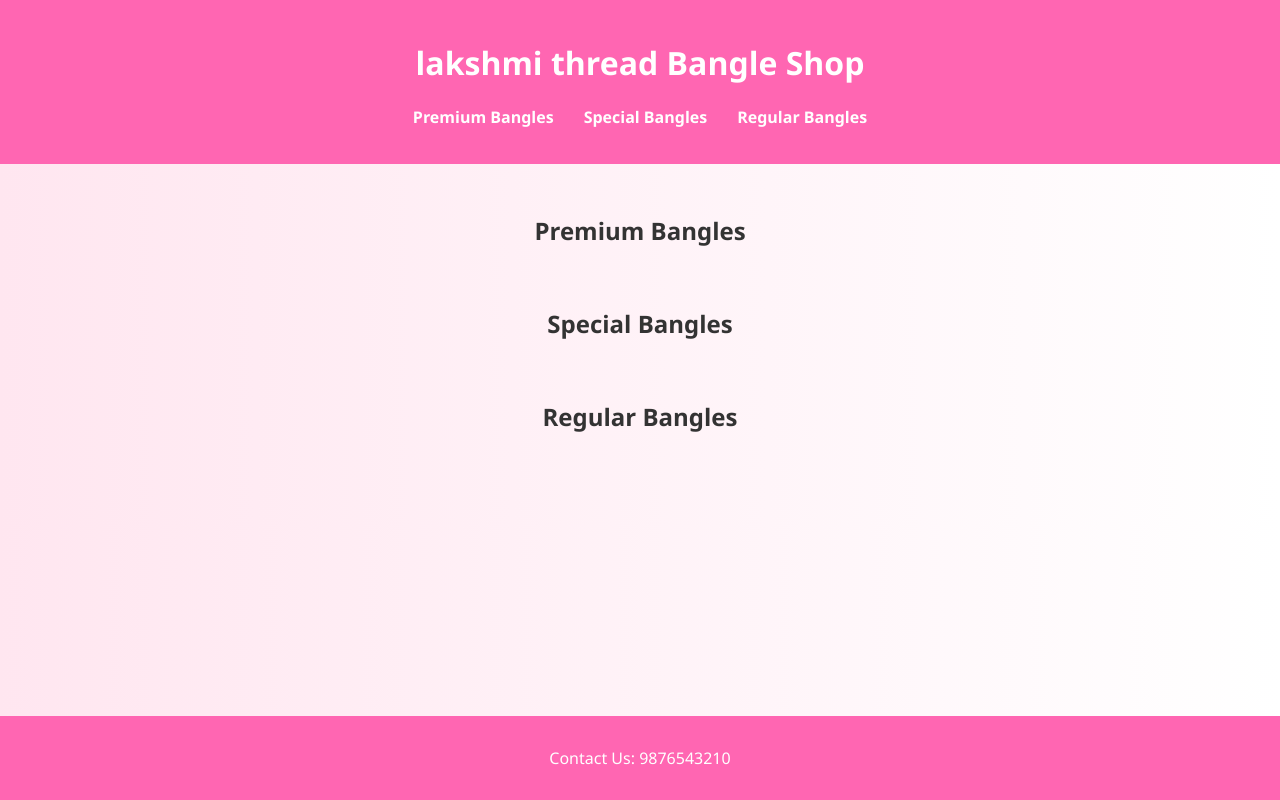
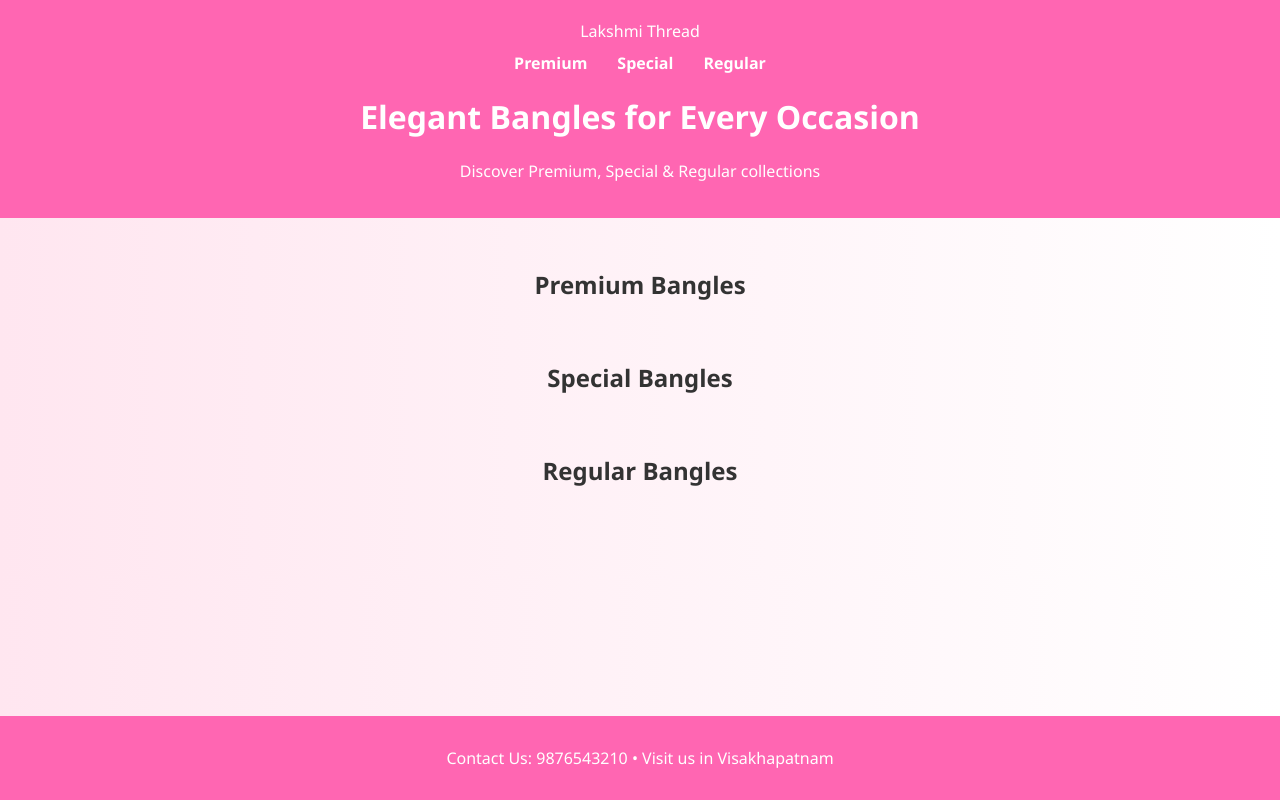
Before and after one commit to binda32/bangle-shop, a website: page bangle-shop-website/public/index.html in a window 1280 px wide. Drawn offline with Linux system fonts and the light colour scheme.

Commit message:
Update index.html

```diff
--- a/bangle-shop-website/public/index.html
+++ b/bangle-shop-website/public/index.html
@@ -3,40 +3,44 @@
 <head>
   <meta charset="UTF-8" />
   <meta name="viewport" content="width=device-width, initial-scale=1.0" />
-  <title>lakshmi thread Bangle Shop</title>
-  <link rel="stylesheet" href="style.css" />
+  <title>Lakshmi Thread Bangle Shop</title>
+  <link rel="stylesheet" href="/style.css" />
 </head>
 <body>
   <header>
-    <h1>lakshmi thread Bangle Shop</h1>
-    <nav>
+    <nav class="navbar">
+      <div class="logo">Lakshmi Thread</div>
       <ul>
-        <li><a href="#premium">Premium Bangles</a></li>
-        <li><a href="#special">Special Bangles</a></li>
-        <li><a href="#regular">Regular Bangles</a></li>
+        <li><a href="#premium">Premium</a></li>
+        <li><a href="#special">Special</a></li>
+        <li><a href="#regular">Regular</a></li>
       </ul>
     </nav>
+    <div class="hero">
+      <h1>Elegant Bangles for Every Occasion</h1>
+      <p>Discover Premium, Special & Regular collections</p>
+    </div>
   </header>
 
   <main>
-    <section id="premium">
+    <section id="premium" class="section">
       <h2>Premium Bangles</h2>
-      <div class="gallery"></div>
+      <div class="gallery" data-category="Premium"></div>
     </section>
-
-    <section id="special">
+    <section id="special" class="section">
       <h2>Special Bangles</h2>
-      <div class="gallery"></div>
+      <div class="gallery" data-category="Special"></div>
     </section>
-
-    <section id="regular">
+    <section id="regular" class="section">
       <h2>Regular Bangles</h2>
-      <div class="gallery"></div>
+      <div class="gallery" data-category="Regular"></div>
     </section>
   </main>
 
   <footer>
-    <p>Contact Us: 9876543210</p>
+    <p>Contact Us: 9876543210 • Visit us in Visakhapatnam</p>
   </footer>
+
+  <script src="/gallery.js"></script>
 </body>
 </html>
```
